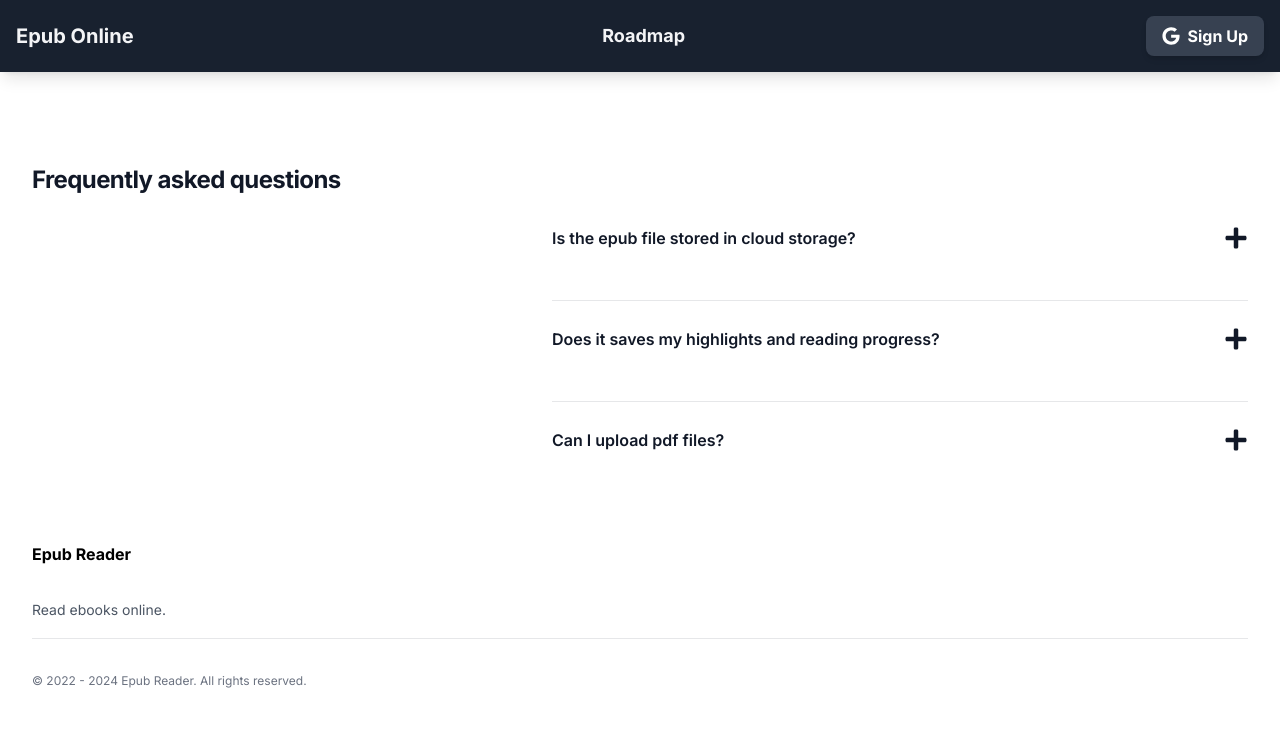
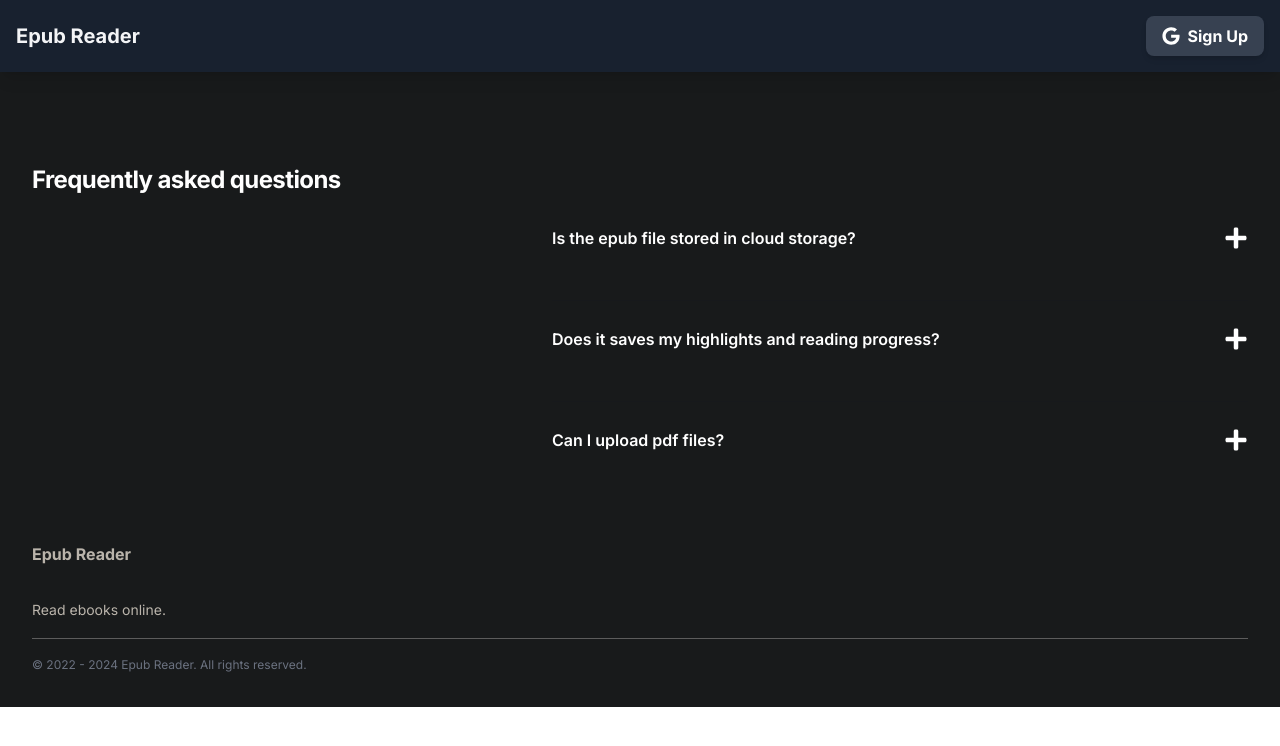
Before and after one commit to subidhkhanal/epub-reader, a Next.js app: page / in a window 1280 px wide. Shown: the top 746 px of the page. Built offline with nearby package versions, Linux system fonts and the light colour scheme; no server answers.

Commit message:
updated color of the landing page

```diff
--- a/app/components/footer.tsx
+++ b/app/components/footer.tsx
@@ -4,7 +4,10 @@ const Footer: React.FC = () => {
   let date = new Date();
   return (
     <>
-      <footer aria-labelledby="footer-heading">
+      <footer
+        aria-labelledby="footer-heading"
+        className="bg-[#181a1b] text-[#bab4ab]"
+      >
         <div className="mx-auto max-w-7xl px-6 pb-8 pt-16 lg:px-8">
           <div className="xl:grid xl:grid-cols-3 xl:gap-8">
             <div className="space-y-8">
@@ -12,7 +15,7 @@ const Footer: React.FC = () => {
                 <span className="font-bold sm:inline-block">Epub Reader</span>
               </span>
 
-              <p className="text-sm leading-6 text-gray-600 text-left">
+              <p className="text-sm leading-6 text-[#bab4ab] text-left">
                 Read ebooks online.
               </p>
               {/* <>
@@ -167,7 +170,7 @@ const Footer: React.FC = () => {
               {/*</div>*/}
             </div>
           </div>
-          <div className="mt-4 border-t border-gray-900/10 pt-8">
+          <div className="mt-4 border-t border-[#5c5c5c] pt-4">
             <p className="text-xs leading-5 text-gray-500">
               &copy; 2022 - {date.getFullYear()} Epub Reader. All rights
               reserved.
--- a/app/components/landingpage/Navbar.tsx
+++ b/app/components/landingpage/Navbar.tsx
@@ -88,7 +88,7 @@ const NavBar = () => {
       {/* Left: Menu and Logo */}
       <div className="flex items-center">
         <span className="ml-2 font-bold text-xl [@media(min-width:786px)]:block ">
-          Epub Online
+          Epub Reader
         </span>
       </div>
 
@@ -112,7 +112,7 @@ const NavBar = () => {
               target="_blank"
             >
               <span className="ml-2 font-bold text-lg [@media(min-width:786px)]:block ">
-                Roadmap{" "}
+                {/* Roadmap{" "} */}
               </span>
             </Link>
           </div>
--- a/app/components/landingpage/faq_section.tsx
+++ b/app/components/landingpage/faq_section.tsx
@@ -27,11 +27,11 @@ export default function FaqSection() {
   };
 
   return (
-    <div>
+    <div className="bg-[#181a1b]">
       <div className="mx-auto max-w-7xl px-6 pt-24 sm:pt-32 lg:px-8 lg:pt-40">
         <div className="lg:grid lg:grid-cols-12 lg:gap-8">
           <div className="lg:col-span-5">
-            <h2 className="text-2xl font-bold leading-10 tracking-tight text-gray-900">
+            <h2 className="text-2xl font-bold leading-10 tracking-tight text-white">
               Frequently asked questions
             </h2>
             {/* <p className="mt-4 text-base leading-7 text-gray-600">
@@ -50,7 +50,7 @@ export default function FaqSection() {
                 <div key={faq.question} className="py-6">
                   <dt>
                     <button
-                      className="flex w-full items-start justify-between text-left text-gray-900"
+                      className="flex w-full items-start justify-between text-left text-white"
                       onClick={() => toggleFaq(index)}
                     >
                       <span className="text-base font-semibold leading-7">
@@ -67,7 +67,7 @@ export default function FaqSection() {
                   </dt>
                   {openFaq === index && (
                     <dd className="mt-2 pr-12">
-                      <p className="text-base leading-7 text-gray-600">
+                      <p className="text-base leading-7 text-white">
                         {faq.answer}
                       </p>
                     </dd>
```
